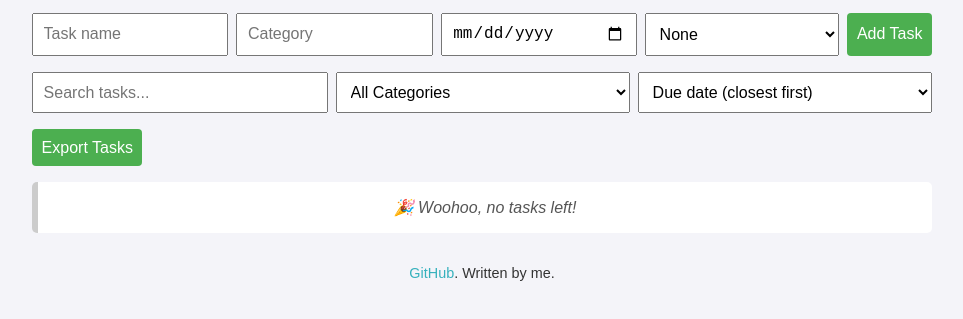
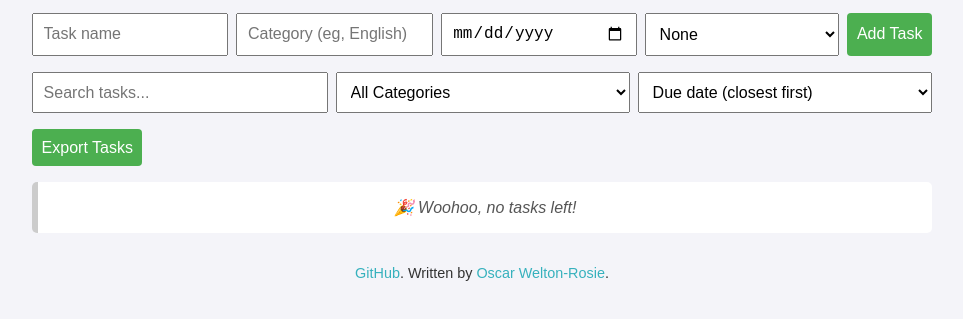
Before and after one commit to OWelton-Rosie/Taskifier, a plain HTML site: page index.html in a window 1280 px wide. Shown: the part 107-426 px from the top of the page, without its empty margins (158-1121 px from the left). Drawn offline with Linux system fonts and the light colour scheme.

Commit message:
add links

```diff
--- a/index.html
+++ b/index.html
@@ -15,7 +15,7 @@
 
   <form id="task-form">
     <input id="task-name" type="text" placeholder="Task name" required>
-    <input id="task-category" type="text" placeholder="Category">
+    <input id="task-category" type="text" placeholder="Category (eg, English)">
     <input id="task-deadline" type="date">
     <select id="task-priority" name="priority">
       <option value="">None</option>
@@ -48,7 +48,7 @@
 
 
 
-  <footer><a href="#">GitHub</a>. Written by me.</footer>
+  <footer><a href="https://github.com/OWelton-Rosie/homework-planner" target="_blank">GitHub</a>. Written by <a href="https://owelton-rosie.pages.dev" target="_blank">Oscar Welton-Rosie</a>.</footer>
 
   <script src="index.js"></script>
 </body>
```
